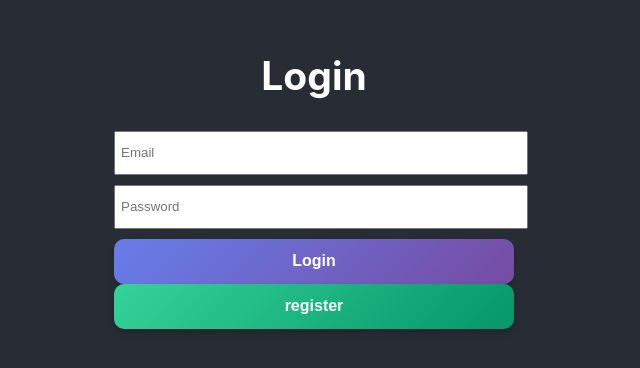
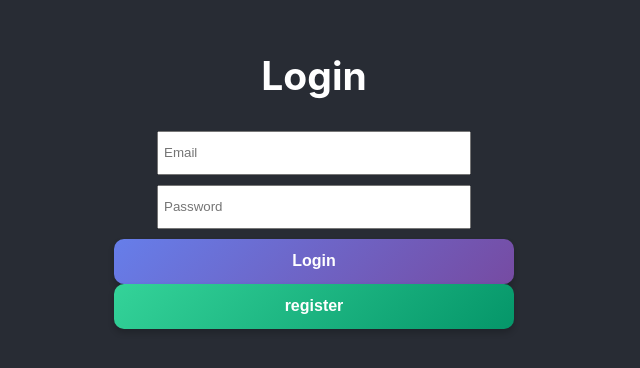
Before and after one commit to NoppasornJirasirichote/Blog-Management-System, a React (Create React App) app in the folder frontend/: page / in a window 1280 px wide. Shown: the part 226-594 px from the top of the page, without its empty margins (326-966 px from the left). Built offline with nearby package versions, Linux system fonts and the light colour scheme.

Commit message:
18 commit

```diff
--- a/frontend/src/LoginPage.js
+++ b/frontend/src/LoginPage.js
@@ -35,7 +35,7 @@ function LoginPage() {
     };
 
     return (
-        <div style={{ maxWidth: "400px", margin: "50px auto" }}>
+        <div style={{ maxWidth: "400px", margin: "50px auto",flexDirection: "column",alignItems: "center",display: "flex" }}>
             <h2>Login</h2>
             <form onSubmit={handleLogin}>
                 <input
@@ -44,7 +44,7 @@ function LoginPage() {
                     value={email}
                     onChange={(e) => setEmail(e.target.value)}
                     required
-                    style={{ width: "100%", height: "30px", marginBottom: "10px", padding: "5px" }}
+                    style={{ width: "300px", height: "30px", marginBottom: "10px", padding: "5px" }}
                 />
                 <input
                     type="password"
@@ -52,7 +52,7 @@ function LoginPage() {
                     value={password}
                     onChange={(e) => setPassword(e.target.value)}
                     required
-                    style={{ width: "100%", height: "30px", marginBottom: "10px", padding: "5px" }}
+                    style={{ width: "300px", height: "30px", marginBottom: "10px", padding: "5px" }}
                 />
                 <button type="submit" className={styles.butsubmit}>Login</button>
                 <button onClick={goToRegister} className={styles.butregister} >register</button>
```
